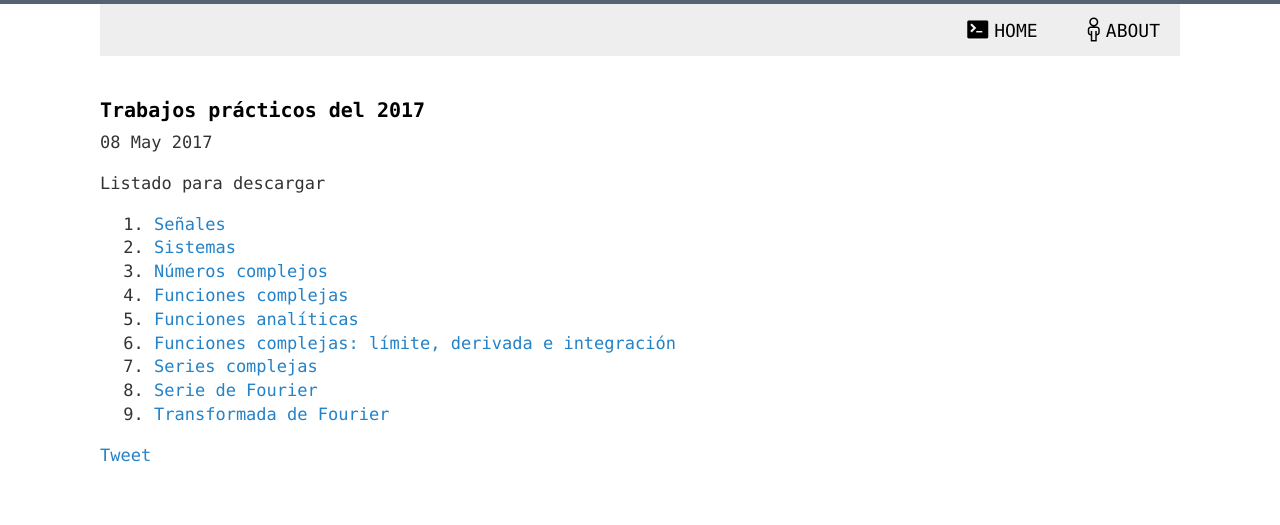
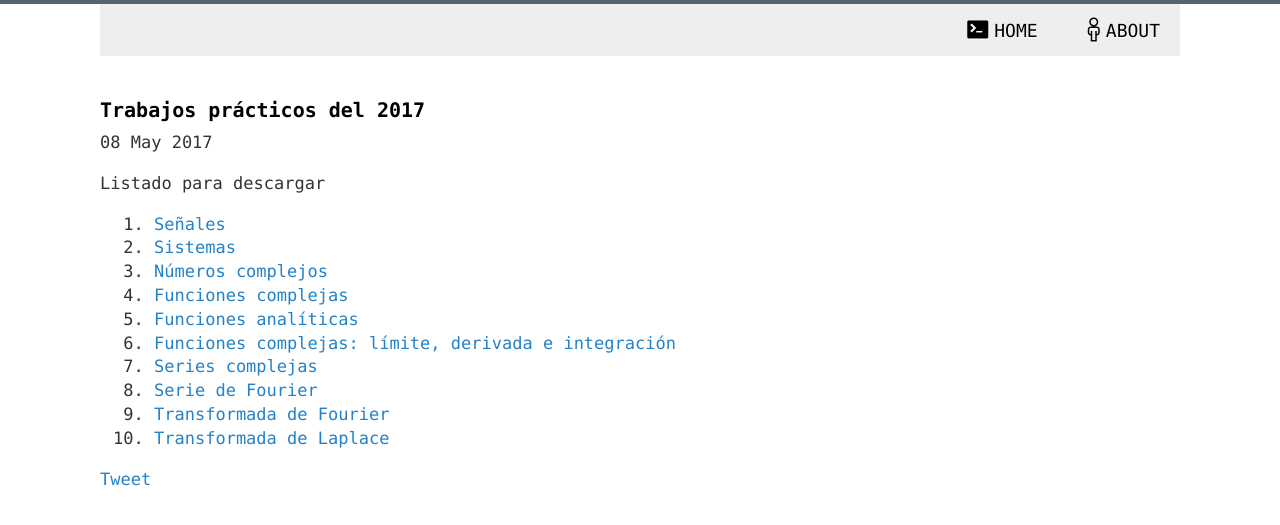
Before and after one commit to 1nv1/UTN-FRN-ASS, a Jekyll site: the page built from _posts/2017-05-08-TPs2017.markdown, in a window 1280 px wide. Shown: the top 525 px of the page. Built offline with Jekyll 4.4.1, drawn with Linux system fonts in a browser that asks for light colours; comment, search, counter and statistics services are not loaded.

Commit message:
Agrego el link al TP10

```diff
--- a/_posts/2017-05-08-TPs2017.markdown
+++ b/_posts/2017-05-08-TPs2017.markdown
@@ -18,3 +18,4 @@ Listado para descargar
 7. <a href="https://drive.google.com/open?id=0B8Whe9RgutGNWXNLNWhaUk5wTE0" target="_blank">Series complejas</a>
 8. <a href="https://drive.google.com/open?id=0B8Whe9RgutGNdHdEMHo4LUt6MWM" target="_blank">Serie de Fourier</a>
 9. <a href="https://drive.google.com/open?id=0B8Whe9RgutGNS0JuQkgtM3BkY0E" target="_blank">Transformada de Fourier</a>
+10. <a href="https://drive.google.com/open?id=0B8Whe9RgutGNdmtRc0hnSUdLNGc" target="_blank">Transformada de Laplace</a>
```
